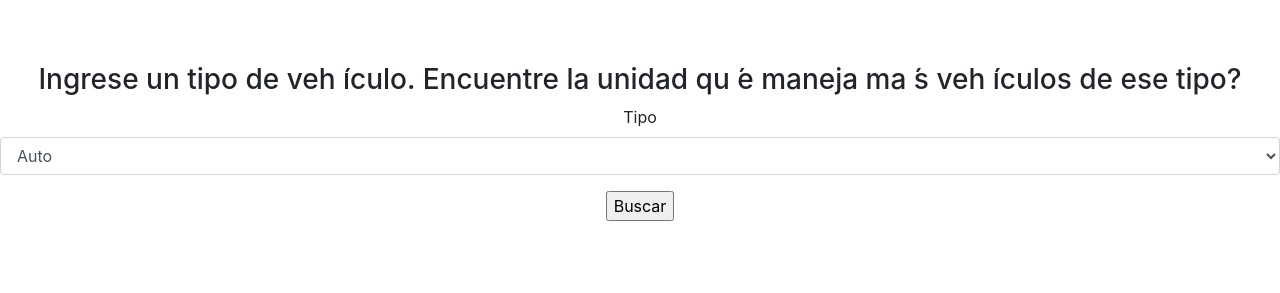
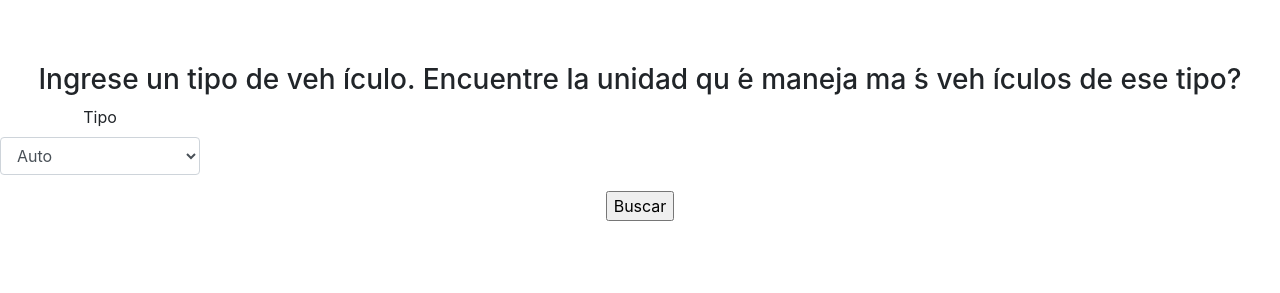
Before and after one commit to sebalepe/Base_datos, a PHP site: page / in a window 1280 px wide. Shown: the part 1369-1662 px from the top of the page. Run offline with PHP 8.4, Linux system fonts and the light colour scheme.

Commit message:
wight div

```diff
--- a/Sites/index.php
+++ b/Sites/index.php
@@ -90,7 +90,7 @@
   <h3 align="center">Ingrese un tipo de veh ́ıculo. Encuentre la unidad qu ́e maneja ma ́s veh ́ıculos de ese tipo?</h3>
 
   <form align="center" action="consultas/max_tipo.php" method="post">
-    <div class="form-group">
+    <div class="form-group" style="width: 200px;">
       <label> Tipo </label>
       <select class="form-control" name="tipo">
         <option>Auto</option>
```
